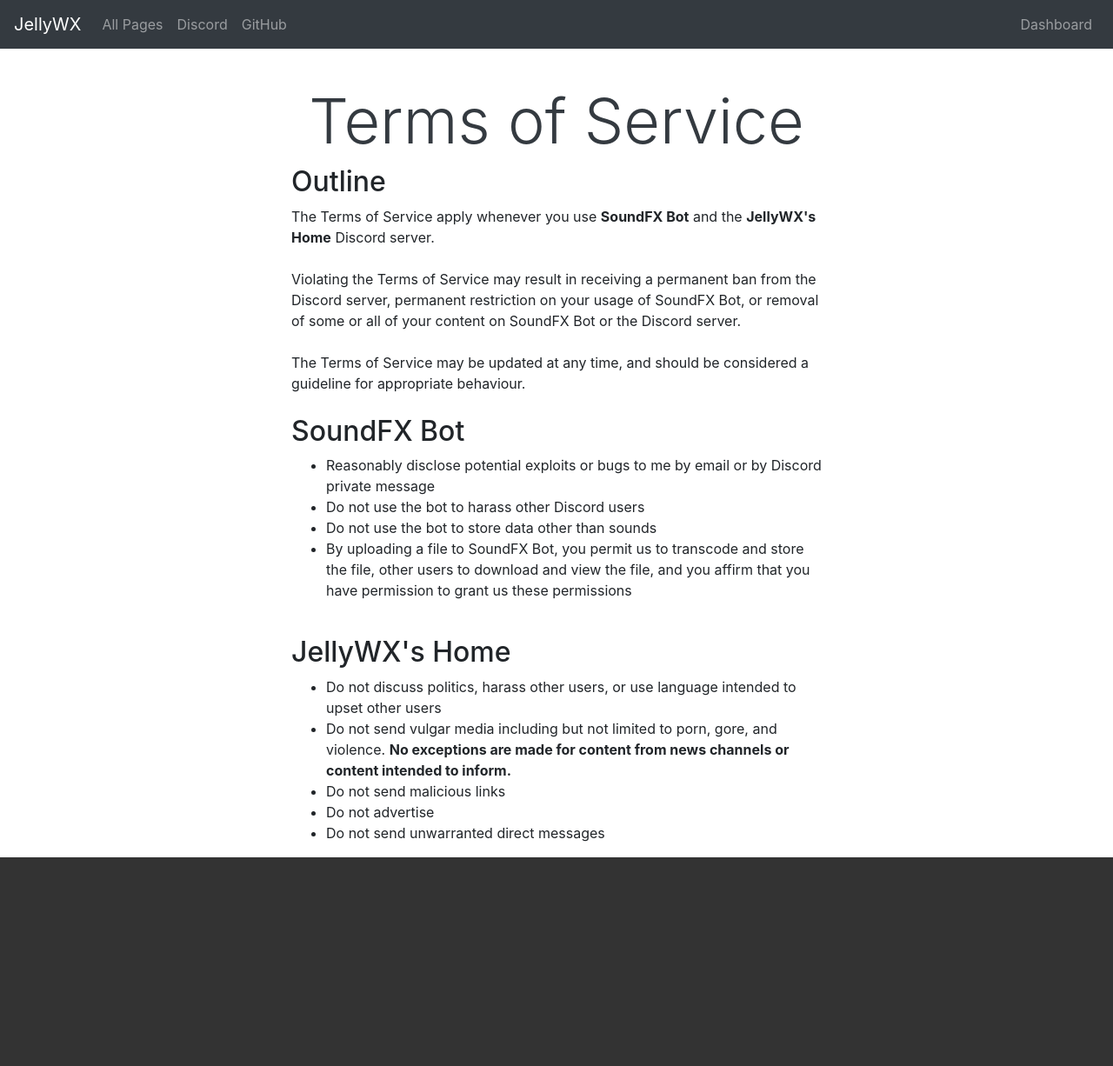
After one commit to JellyWX/soundfx-web, a Flask app: page /terms/ in a window 1280 px wide. The commit adds this page. Shown: the whole page at 87% size. Run offline with Flask 2, Linux system fonts and the light colour scheme; parts of the project's set-up code (start-up, migrations or seed data) failed here and were passed over; some libraries are stand-ins or nearby versions.

Commit message:
terms of service and privacy policy

```diff
--- a/app/__init__.py
+++ b/app/__init__.py
@@ -2,18 +2,12 @@
 from config import Config
 from flask_dance.contrib.discord import make_discord_blueprint, discord
 from flask_sqlalchemy import SQLAlchemy
-from flask_limiter import Limiter
-from flask_limiter.util import get_remote_address
 
 app = Flask(__name__)
 app.config.from_object(Config)
 discord_blueprint = make_discord_blueprint(scope=['identify'], redirect_url='/dashboard')
 app.register_blueprint(discord_blueprint, url_prefix='/login')
 db = SQLAlchemy(app)
-limiter = Limiter(
-    app,
-    key_func=get_remote_address,
-)
 
 from app import routes, models
 
--- a/app/routes.py
+++ b/app/routes.py
@@ -1,5 +1,5 @@
 from flask import redirect, render_template, request, url_for, session, jsonify, abort
-from app import app, discord, db, limiter
+from app import app, discord, db
 from app.models import Sound, Favorites
 
 
@@ -28,6 +28,16 @@
     return render_template('help.html', title='Help')
 
 
+@app.route('/terms/')
+def terms_page():
+    return render_template('terms.html', title='Terms of Service')
+
+
+@app.route('/privacy/')
+def privacy_page():
+    return render_template('privacy.html', title='Privacy Policy')
+
+
 @app.route('/oauth/')
 def oauth():
     session.clear()
@@ -36,7 +46,6 @@
 
 
 @app.route('/api/search/', methods=['GET'])
-@limiter.limit('1 per 2 seconds')
 def search_sounds():
     query = request.args.get('query') or ''
     page = int_or_none(request.args.get('page')) or 0
@@ -70,8 +79,6 @@
                     .filter_by(user_id=int(user_id), sound_id=sound_id) \
                     .delete(synchronize_session='fetch')
 
-                print(q)
-
                 db.session.commit()
 
                 return '', 201
@@ -94,7 +101,6 @@
 
 
 @app.route('/api/user_sounds/', methods=['GET', 'DELETE'])
-@limiter.limit('1 per 2 seconds')
 def user_sounds():
     user_id = session.get('user') or discord.get('api/users/@me').json().get('user')
 
@@ -123,7 +129,6 @@
 
 
 @app.route('/api/sound/', methods=['GET'])
-@limiter.limit('1 per 5 seconds')
 def get_sound():
     if (sound_id := request.args.get('sound_id')) is not None:
         try:
--- a/app/templates/base.html
+++ b/app/templates/base.html
@@ -1,7 +1,5 @@
-<html>
-
+<html lang="en">
     <head>
-
         <link rel="stylesheet" href="https://stackpath.bootstrapcdn.com/bootstrap/4.1.3/css/bootstrap.min.css" integrity="sha384-MCw98/SFnGE8fJT3GXwEOngsV7Zt27NXFoaoApmYm81iuXoPkFOJwJ8ERdknLPMO" crossorigin="anonymous">
 
         <script src="{{ url_for('static', filename='jquery-3.3.1.min.js') }}"></script>
@@ -16,12 +14,9 @@
         <link rel="manifest" href="{{ url_for('static', filename='site.webmanifest') }}">
         <meta name="msapplication-TileColor" content="#2d89ef">
         <meta name="theme-color" content="#ffffff">
-
     </head>
     <body>
-
         <nav class="navbar navbar-expand-lg navbar-dark bg-dark text-light fixed-top">
-
             <a class="navbar-brand" href="https://jellywx.com">
                 JellyWX
             </a>
@@ -49,14 +44,11 @@
                     </li>
                 </ul>
             </div>
-
         </nav>
 
         {% block content %}
         {% endblock %}
 
         <div style="height: 240px; background-color: #333;"></div>
-
     </body>
-
 </html>
--- /dev/null
+++ b/app/templates/terms.html
@@ -0,0 +1,55 @@
+{% extends "base.html" %}
+{% block content %}
+
+<title>SoundFX - Terms of Service</title>
+
+<div class="container-fluid">
+    <div class="row">
+        <div class="col-md-1 col-lg-3 d-none d-md-block">
+        </div>
+
+        <div class="col-sm-12 col-md-10 col-lg-6">
+            <h1 class="display-3 text-dark text-center" style="margin-top: 6rem;">Terms of Service</h1>
+
+            <h2>Outline</h2>
+
+            The Terms of Service apply whenever you use <strong>SoundFX Bot</strong> and the
+            <strong>JellyWX's Home</strong> Discord server.
+            <br>
+            <br>
+            Violating the Terms of Service may result in receiving a permanent ban from the Discord server,
+            permanent restriction on your usage of SoundFX Bot, or removal of some or all of your content on
+            SoundFX Bot or the Discord server.
+            <br>
+            <br>
+            The Terms of Service may be updated at any time, and should be considered a guideline for appropriate
+            behaviour.
+
+            <br>
+            <br>
+            <h2>SoundFX Bot</h2>
+
+            <ul>
+                <li>Reasonably disclose potential exploits or bugs to me by email or by Discord private message</li>
+                <li>Do not use the bot to harass other Discord users</li>
+                <li>Do not use the bot to store data other than sounds</li>
+                <li>By uploading a file to SoundFX Bot, you permit us to transcode and store the file, other
+                    users to download and view the file, and you affirm that you have permission to grant us these permissions</li>
+            </ul>
+
+            <br>
+            <h2>JellyWX's Home</h2>
+
+            <ul>
+                <li>Do not discuss politics, harass other users, or use language intended to upset other users</li>
+                <li>Do not send vulgar media including but not limited to porn, gore, and violence. <strong>No exceptions
+                    are made for content from news channels or content intended to inform.</strong></li>
+                <li>Do not send malicious links</li>
+                <li>Do not advertise</li>
+                <li>Do not send unwarranted direct messages</li>
+            </ul>
+        </div>
+    </div>
+</div>
+
+{% endblock %}
--- /dev/null
+++ b/requirements.txt
@@ -0,0 +1,5 @@
+flask~=2.0
+flask-dance~=5.1
+flask-sqlalchemy~=2.5
+pymysql~=1.0
+cryptography~=36.0
```
Also changed, not shown: app/templates/privacy.html (added, +39 -0 lines).
